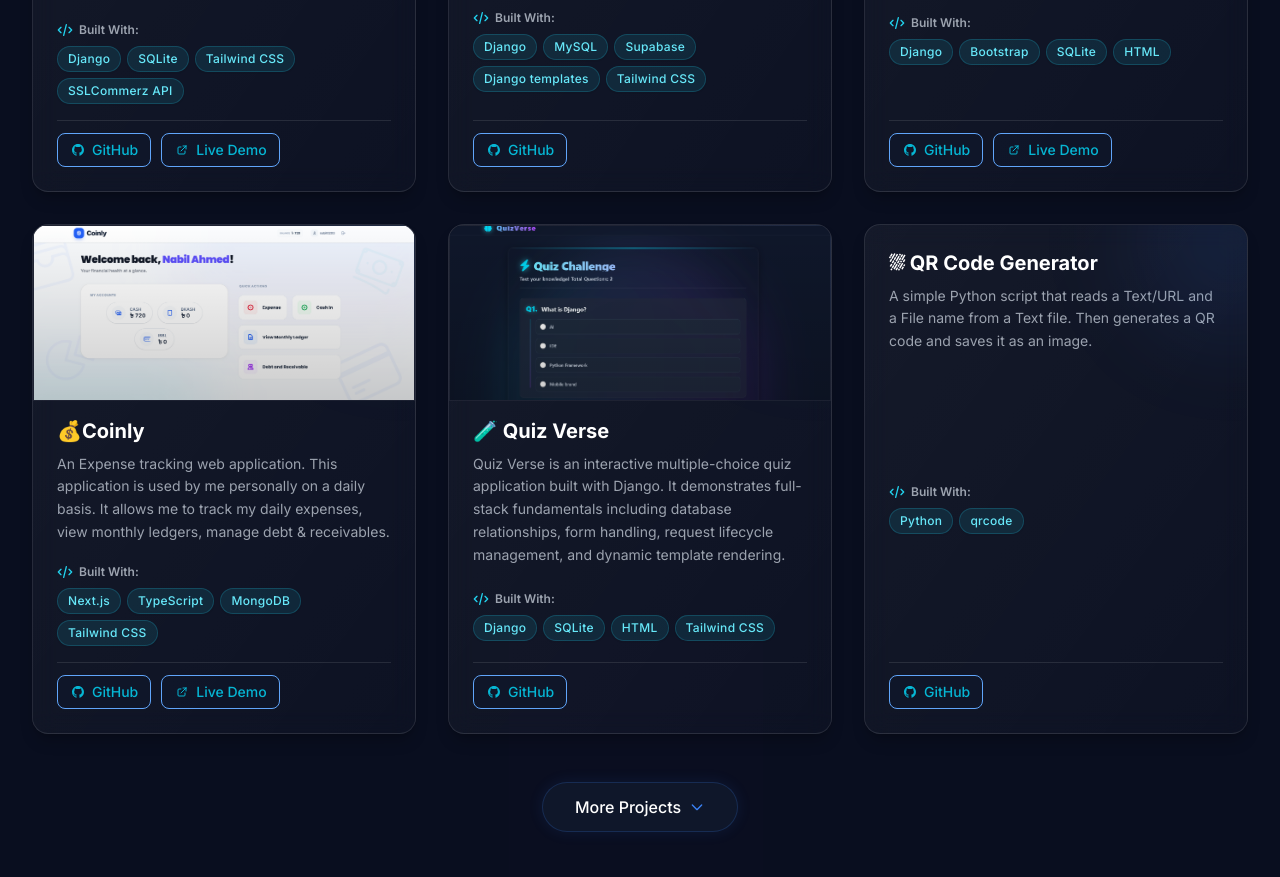
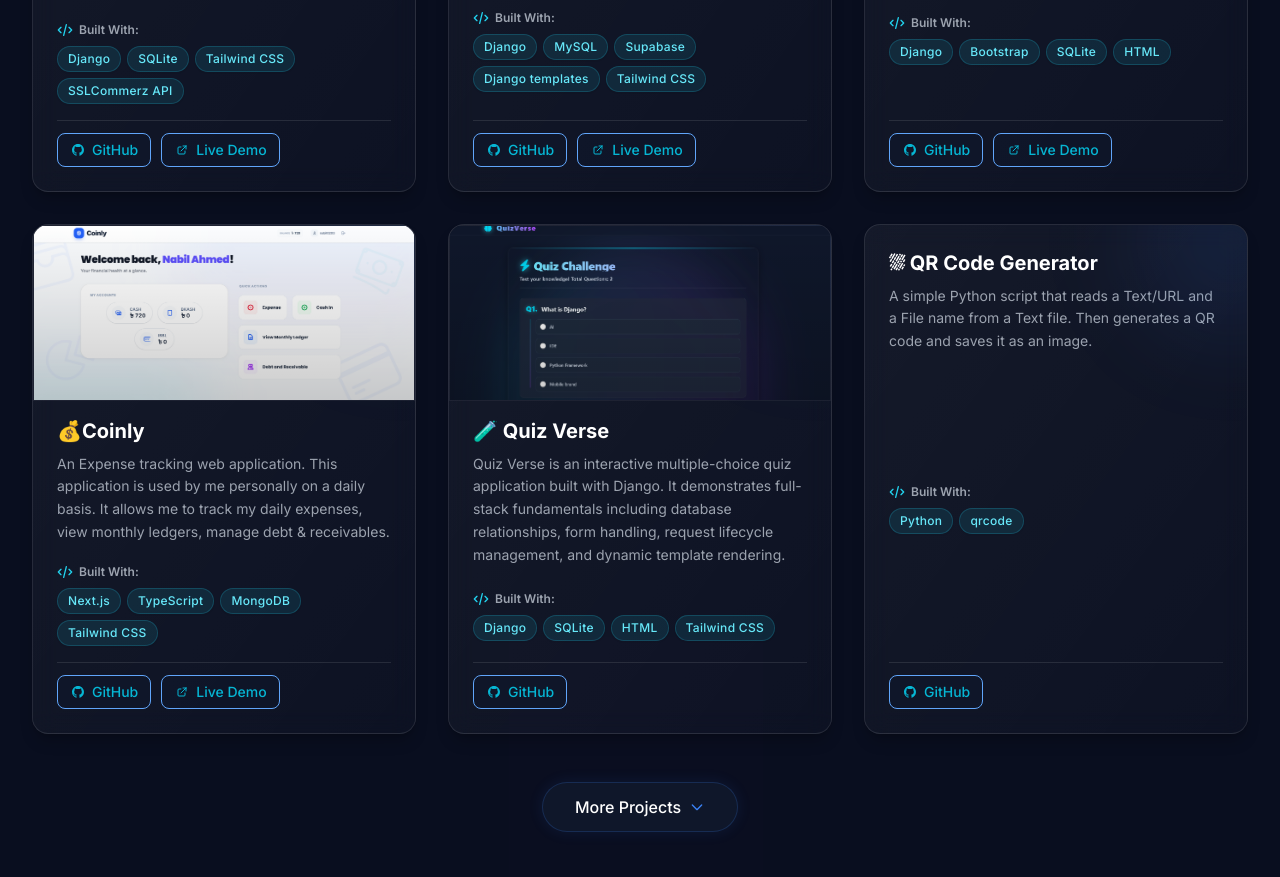
Before and after one commit to nabil0203/portfolio_nabil, a Next.js app: page / in a window 1280 px wide. Shown: the part 2920-3797 px from the top of the page. Built offline with nearby package versions, Linux system fonts and the light colour scheme.

Commit message:
Add live URL for Farm2Market project

```diff
--- a/data/portfolioData.ts
+++ b/data/portfolioData.ts
@@ -135,7 +135,7 @@ export const projectsData: Project[] = [
     description: 'A Django-based web application that connects farmers directly with buyers, enabling streamlined product listings, cart management, order tracking, and logistics coordination eliminating the need for middlemen.',
     tools: ['Django', 'MySQL', 'Supabase', 'Django templates', 'Tailwind CSS'],
     githubUrl: 'https://github.com/nabil0203/Farm2Market',
-    liveUrl: '',
+    liveUrl: 'https://farm2market-dtll.onrender.com/',
     imageUrl: '/images/projects/farm2market.png',
     featured: true
   },
```
